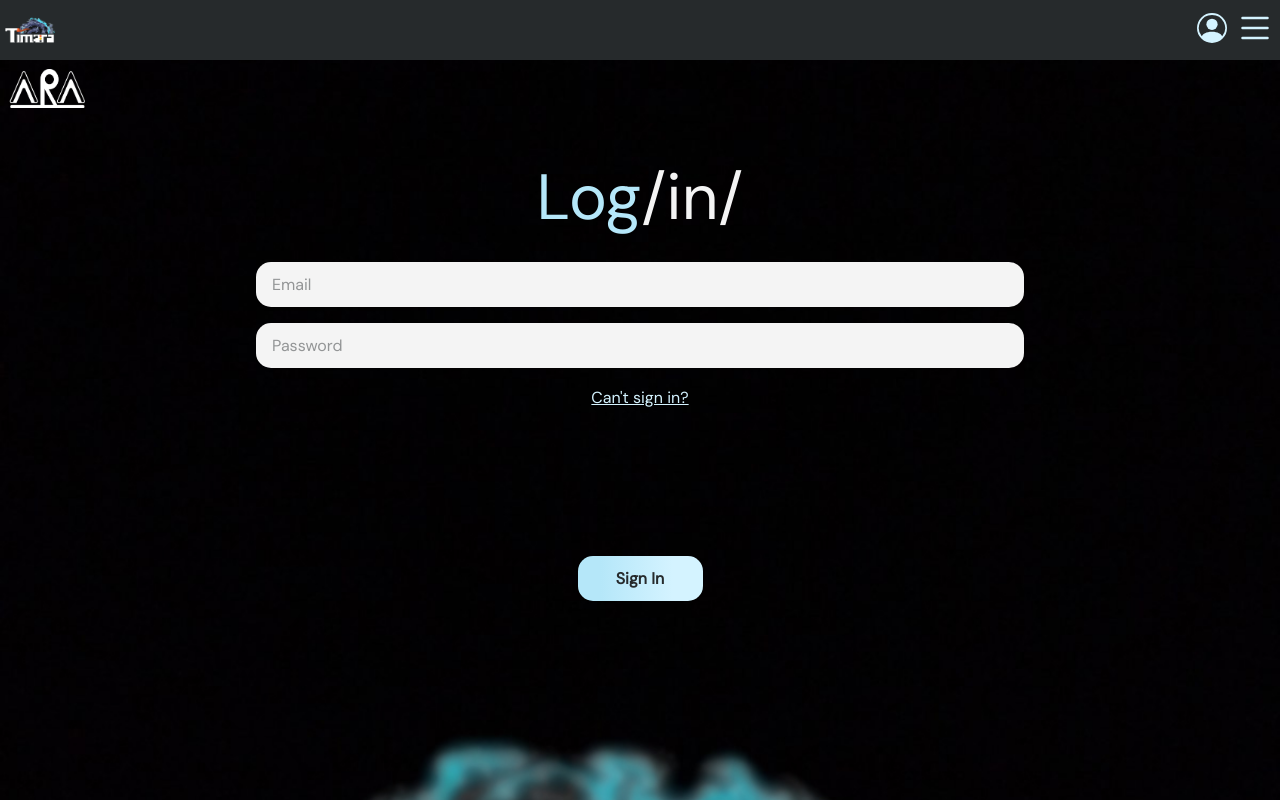
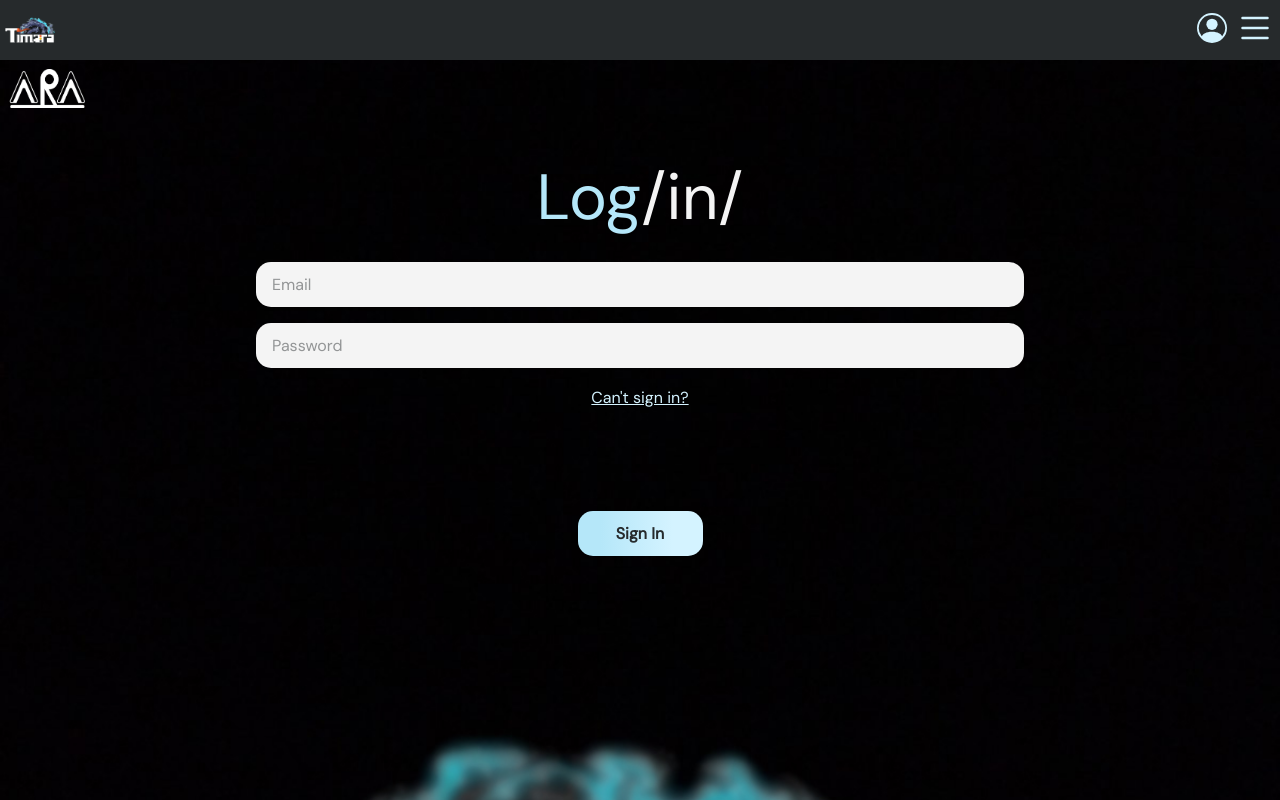
Before and after one commit to AdamCsiki/FE-Forum, a React (Create React App) app: page /login in a window 1280 px wide. Built offline with nearby package versions, Linux system fonts and the light colour scheme; the HTML template or start-up script is replaced by a standard one.

Commit message:
Update Login.css

```diff
--- a/src/pages/Login/Login.css
+++ b/src/pages/Login/Login.css
@@ -35,7 +35,7 @@
     width: 100%;
     height: 90%;
 
-    /* padding: 10% 0 20% 0; */
+    padding: 0 0 15% 0;
 
     display: flex;
     flex-direction: column;
```
